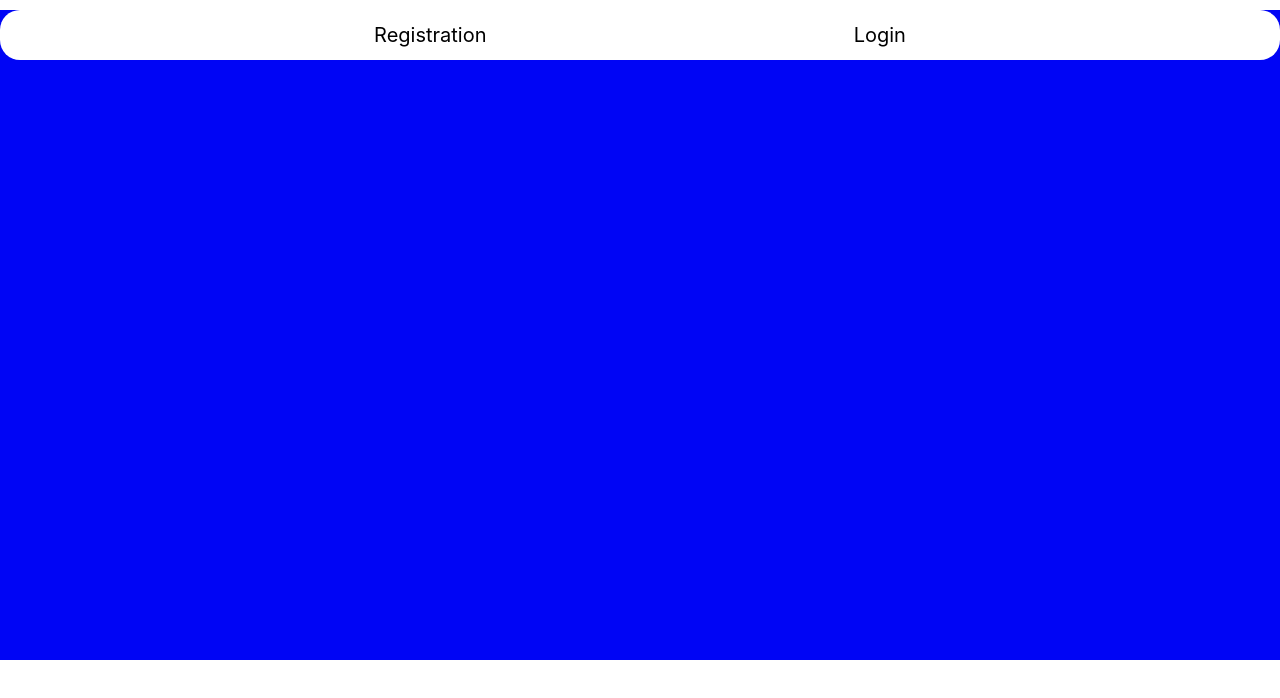
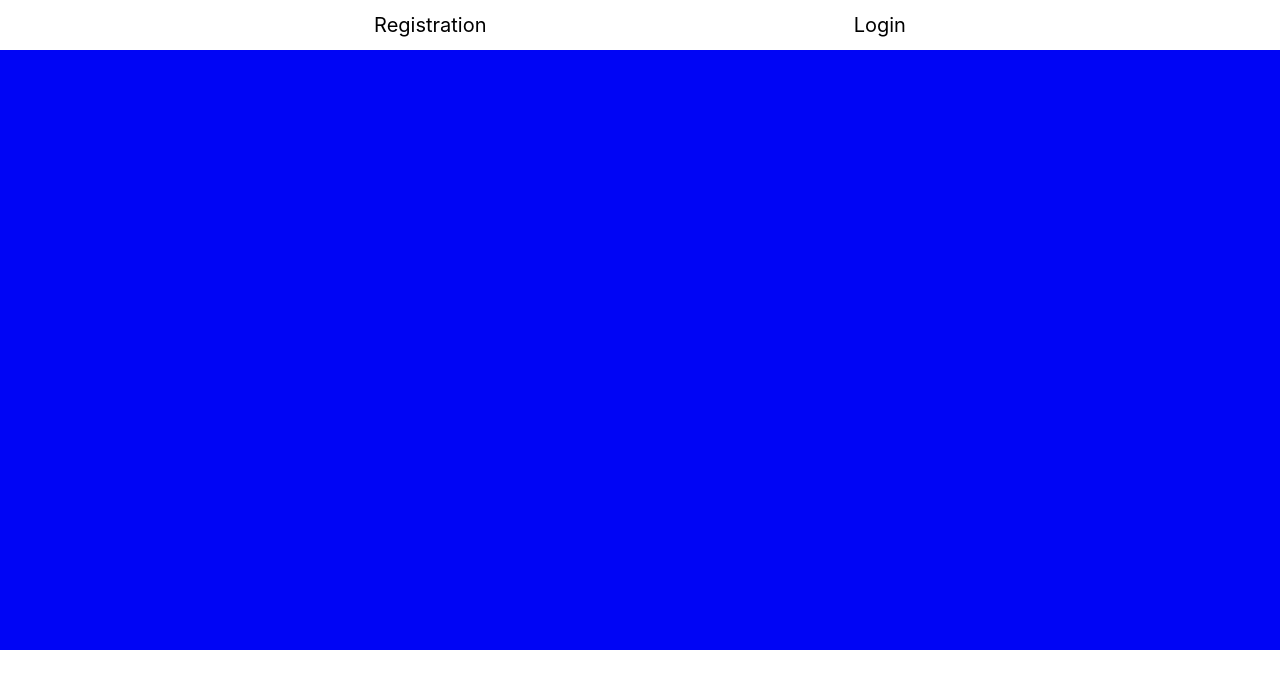
Before and after one commit to keith-kennedy/Python_Text_Adventure_Client_SIde, a React (Create React App) app in the folder textadv/: page / in a window 1280 px wide. Shown: the top 698 px of the page. Built offline with nearby package versions, Linux system fonts and the light colour scheme.

Commit message:
working on the nav

```diff
--- a/textadv/src/home/home.js
+++ b/textadv/src/home/home.js
@@ -8,8 +8,6 @@ const AppHeader = styled.header`
   justify-content: space-evenly;
   background: white
   margin: auto;
-  margin-top:10px;
-  border-radius: 20px;
   padding: 10px;
 `
 const NavItem = styled(NavLink)`
```
